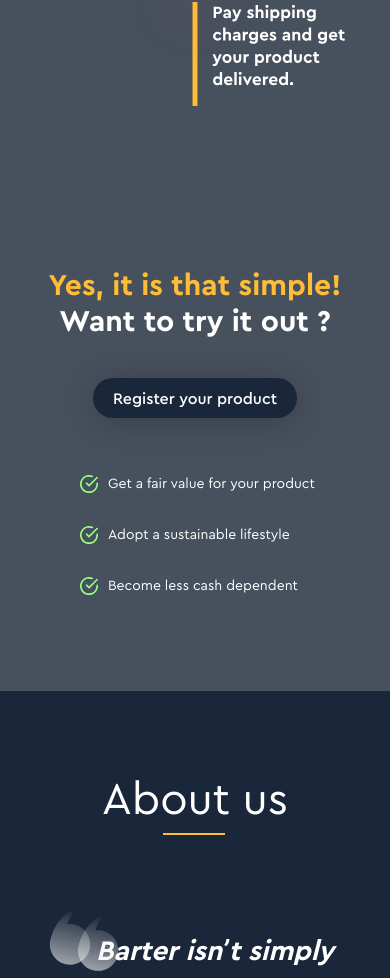
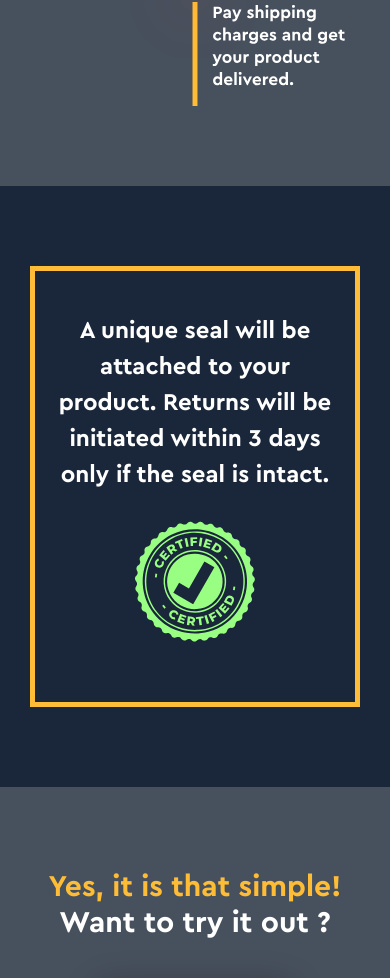
Before and after one commit to TheDemon12/lenden-coming-soon-v2, a React (Create React App) app: page / in a window 390 px wide. Shown: the part 1316-2294 px from the top of the page. Built offline with nearby package versions, Linux system fonts and the light colour scheme.

Commit message:
home: add new seal section
Signed-off-by: kartik <kartikbhalla12@gmail.com>

```diff
--- a/src/components/home/index.tsx
+++ b/src/components/home/index.tsx
@@ -9,6 +9,7 @@ import SafetyInstructions from './safetyInstructions';
 import Subscribe from './subscribe';
 import Process from './process';
 import LaunchingSoon from './launchingSoon';
+import Seal from './seal';
 
 export interface HomeProps {}
 
@@ -18,6 +19,7 @@ const Home: React.FC<HomeProps> = () => {
 			<SafetyInstructions />
 			<Banner />
 			<Process />
+			<Seal />
 			<Register />
 			<AboutUs />
 			<LaunchingSoon />
--- /dev/null
+++ b/src/components/home/seal.tsx
@@ -0,0 +1,20 @@
+import * as React from 'react';
+import { ReactComponent as SealIcon } from '../../icons/seal.svg';
+
+export interface SealProps {}
+
+const Seal: React.FC<SealProps> = () => {
+	return (
+		<section className='seal'>
+			<div className='innerContainer'>
+				<p>
+					A unique seal will be attached to your product. Returns will be
+					initiated within 3 days only if the seal is intact.
+				</p>
+				<SealIcon />
+			</div>
+		</section>
+	);
+};
+
+export default Seal;
--- a/src/scss/home/_index.scss
+++ b/src/scss/home/_index.scss
@@ -1,5 +1,5 @@
 @import './aboutUs', './banner', './faq', './register', './subscribe',
-	'./safetyInstructions', './process', './launchingSoon';
+	'./safetyInstructions', './process', './launchingSoon', './seal';
 
 .home {
 	position: relative;
--- /dev/null
+++ b/src/scss/home/_seal.scss
@@ -0,0 +1,57 @@
+.seal {
+	@include spacing(8rem);
+	font-family: 'Cera Pro', Roboto, Droid Sans;
+
+	.innerContainer {
+		display: flex;
+		justify-content: space-around;
+		align-items: center;
+		border: 10px solid #ffbc36;
+		padding: 4rem;
+
+		@media (max-width: 500px) {
+			flex-direction: column;
+			padding: 4rem 2rem;
+			border: 5px solid #ffbc36;
+
+			p {
+				text-align: center !important;
+			}
+			svg {
+				margin: 2rem 0 !important;
+				width: 12rem !important;
+			}
+		}
+
+		p {
+			@extend %subHeading;
+			text-align: left;
+			color: #fff;
+			font-weight: 600;
+			font-size: 3rem;
+			flex-basis: 75%;
+
+			@media (max-width: 990px) {
+				font-size: 2.7rem;
+			}
+
+			@media (max-width: 600px) {
+				flex-basis: 80%;
+			}
+
+			@media (max-width: 500px) {
+				font-size: 2.4rem;
+			}
+		}
+
+		svg {
+			margin-left: 4rem;
+			flex-shrink: 0;
+			width: 15rem;
+
+			@media (max-width: 600px) {
+				flex-shrink: unset;
+			}
+		}
+	}
+}
```
Also changed, not shown: src/icons/seal.svg (added).
